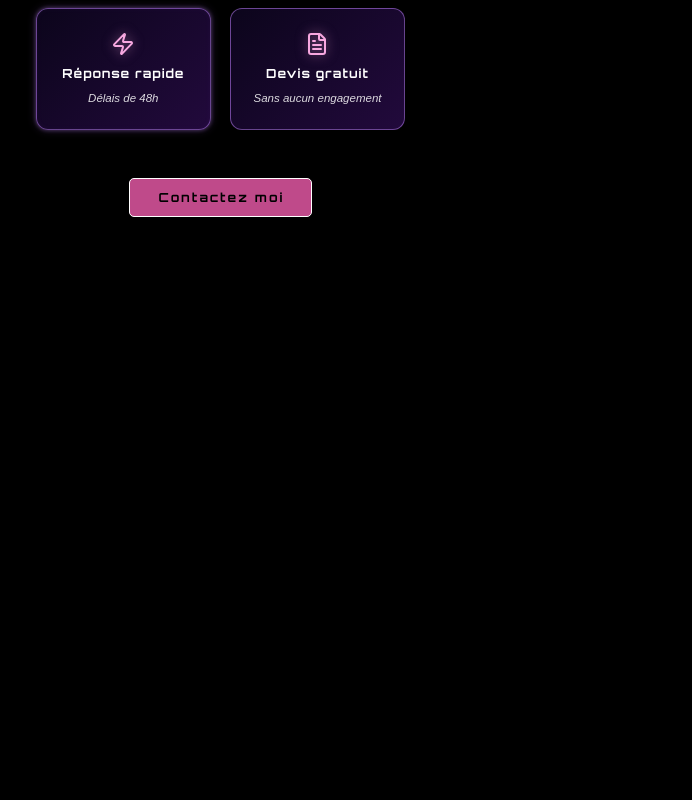
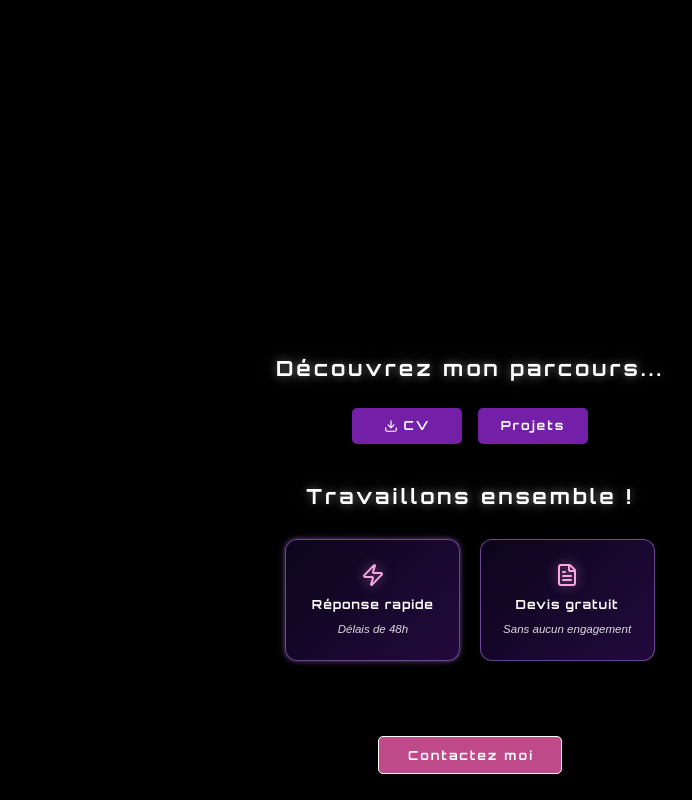
Before and after one commit to SarahBendavid/Porfolio-de-Sarah, a React (Vite) app: page / in a window 1280 px wide. Shown: the part 1330-2130 px from the top of the page, without its empty margins (202-894 px from the left). Before the commit the page ends 1667 px from the top, so only its background shows below. Built offline with nearby package versions, Linux system fonts and the light colour scheme.

Commit message:
couleurs

```diff
--- a/src/Assets/styles/Header/LanguageSwitcher.css
+++ b/src/Assets/styles/Header/LanguageSwitcher.css
@@ -1,6 +1,6 @@
 .language-switcher .btn {
   background: none;
-  color: #d75fb7;
+  color: #e966c6;
   border: none;
   font-size: 0.9rem;
   font-weight: bold;
--- a/src/Assets/styles/Main/Accueil/AccueilMain.css
+++ b/src/Assets/styles/Main/Accueil/AccueilMain.css
@@ -8,11 +8,21 @@
   position: relative;
   display: grid;
   grid-template-columns: 60% 40%;
-  grid-template-areas: "left right";
+  grid-template-areas:
+    "left right"
+    "bottom bottom";
   column-gap: clamp(2rem, 6vw, 4rem);
   margin-top: 2.5rem;
   margin-bottom: 10px;
   align-items: start;
+}
+
+.bottom-section {
+  grid-area: bottom;
+  display: flex;
+  flex-direction: column;
+  align-items: center;
+  width: 100%;
 }
 
 
--- a/src/Assets/styles/Main/Accueil/ContactPreview.css
+++ b/src/Assets/styles/Main/Accueil/ContactPreview.css
@@ -15,8 +15,7 @@
 }
 
 .action-btn {
-  background: #57008b;
-  border: 1px solid white;
+  background: #741fa7;
   color: white;
   font-family: 'Orbitron', sans-serif;
   font-size: 0.78rem;
@@ -150,7 +149,7 @@
 .contact-me-btn {
   background: #bf4a8a;
   border: 1px solid white;
-  color: black;
+  color: white;
   font-family: 'Orbitron', sans-serif;
   font-size: 0.78rem;
   font-weight: 700;
--- a/src/Composants/Accueil/Presentation.jsx
+++ b/src/Composants/Accueil/Presentation.jsx
@@ -63,6 +63,13 @@ export default function Presentation() {
             <img src={CadreBot} className="cadre-img-bot" alt="" aria-hidden="true" />
             <HologramPortrait />
           </div>
+        </div>
+
+        <div className="rightZone">
+          <img src={PhotoPC} className="photoPC" alt="" aria-hidden="true" />
+        </div>
+
+        <div className="bottom-section">
           <div className="work-section">
             <h3 className="contact-preview-title">{t("workSection.title")}</h3>
             <div className="work-section-buttons">
@@ -95,11 +102,6 @@ export default function Presentation() {
             </div>
             <Link to="/contact" className="contact-me-btn">{t("contactPreview.btn")}</Link>
           </div>
-
-        </div>
-
-        <div className="rightZone">
-          <img src={PhotoPC} className="photoPC" alt="" aria-hidden="true" />
         </div>
 
       </section>
```
